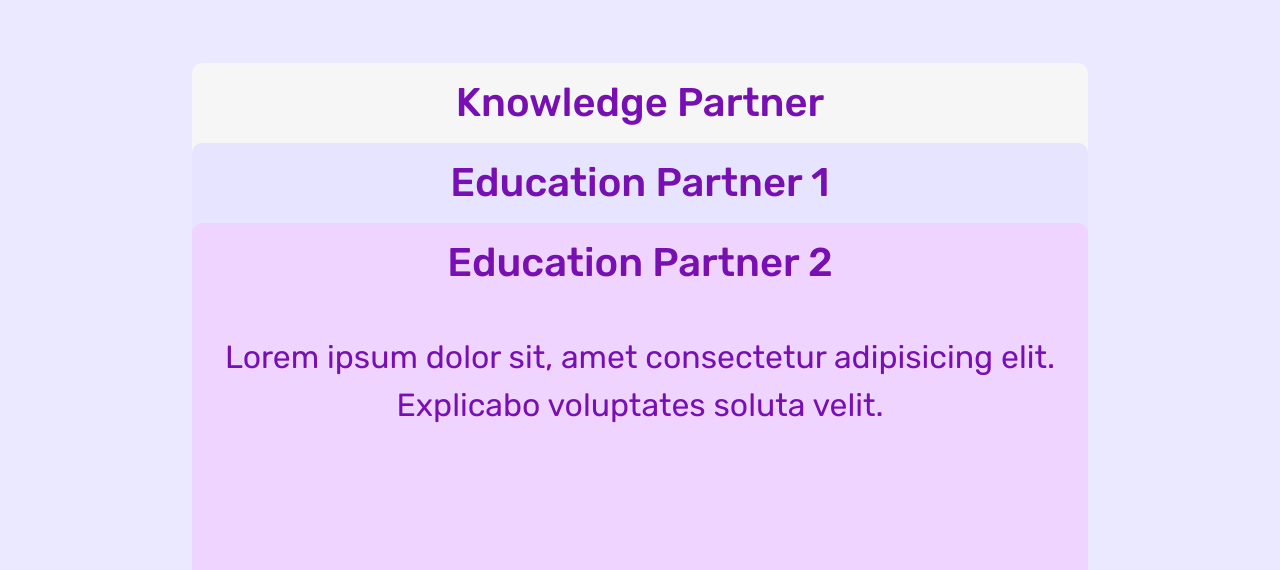
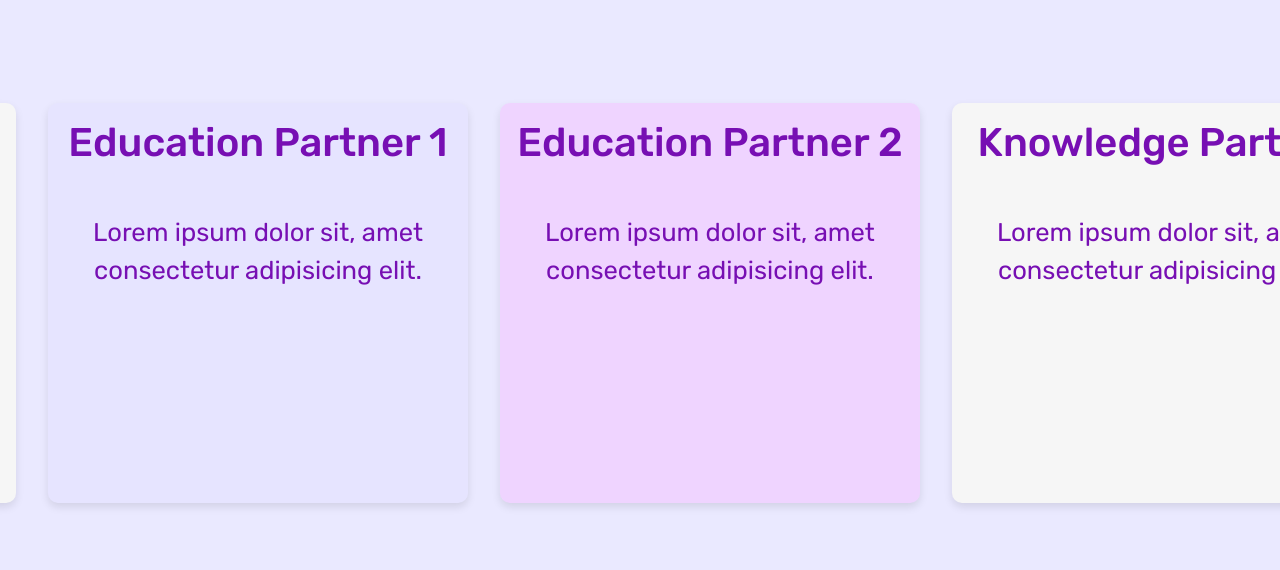
Before and after one commit to pinkelephant4/iic-website, a React (Vite) app: page / in a window 1280 px wide. Shown: the part 3210-3780 px from the top of the page. Built offline with nearby package versions, Linux system fonts and the light colour scheme; a web font is replaced by a local one.

Commit message:
sponsor changed

```diff
--- a/src/components/Sponser.jsx
+++ b/src/components/Sponser.jsx
@@ -6,27 +6,33 @@ const Sponser = () => {
       <div className="sponser-header">
         <h1>IIC Official Sponsors</h1>
       </div>
-      <div className="sponser-body">
-        <div className="knowledge-card">
-          <h1>Knowledge Partner</h1>
-          <p>
-            Lorem ipsum dolor sit, amet consectetur adipisicing elit. Explicabo
-            voluptates soluta velit.
-          </p>
-        </div>
-        <div className="education-card1">
-          <h1>Education Partner 1</h1>
-          <p>
-            Lorem ipsum dolor sit, amet consectetur adipisicing elit. Explicabo
-            voluptates soluta velit.
-          </p>
-        </div>
-        <div className="education-card2">
-          <h1>Education Partner 2</h1>
-          <p>
-            Lorem ipsum dolor sit, amet consectetur adipisicing elit. Explicabo
-            voluptates soluta velit.
-          </p>
+      <div className="carousel">
+        <div className="carousel-track">
+          <div className="carousel-card knowledge-card">
+            <h1>Knowledge Partner</h1>
+            <p>Lorem ipsum dolor sit, amet consectetur adipisicing elit.</p>
+          </div>
+          <div className="carousel-card education-card1">
+            <h1>Education Partner 1</h1>
+            <p>Lorem ipsum dolor sit, amet consectetur adipisicing elit.</p>
+          </div>
+          <div className="carousel-card education-card2">
+            <h1>Education Partner 2</h1>
+            <p>Lorem ipsum dolor sit, amet consectetur adipisicing elit.</p>
+          </div>
+          {/* Duplicate cards to make the carousel infinite */}
+          <div className="carousel-card knowledge-card">
+            <h1>Knowledge Partner</h1>
+            <p>Lorem ipsum dolor sit, amet consectetur adipisicing elit.</p>
+          </div>
+          <div className="carousel-card education-card1">
+            <h1>Education Partner 1</h1>
+            <p>Lorem ipsum dolor sit, amet consectetur adipisicing elit.</p>
+          </div>
+          <div className="carousel-card education-card2">
+            <h1>Education Partner 2</h1>
+            <p>Lorem ipsum dolor sit, amet consectetur adipisicing elit.</p>
+          </div>
         </div>
       </div>
     </div>
--- a/src/styles/Sponser.css
+++ b/src/styles/Sponser.css
@@ -4,6 +4,7 @@
   color: #770fb3;
   height: 100vh;
   position: relative;
+  overflow: hidden; /* To hide overflow of carousel */
 }
 
 /* Sponsor Header */
@@ -11,86 +12,74 @@
   text-align: center;
   padding: 2rem;
 }
+
 .sponser-header > h1 {
   font-size: 3.2rem;
   color: black;
 }
 
-/* Sponsor Body */
-.sponser-body {
+/* Carousel Styling */
+.carousel {
   display: flex;
   justify-content: center;
   align-items: center;
-  flex-direction: column;
+  overflow: hidden; /* Hide the cards when they go outside */
+  width: 100vw;
+  height: 60vh;
   position: relative;
 }
 
-/* General Card Styling */
-.knowledge-card,
-.education-card1,
-.education-card2 {
-  width: 70vw;
+.carousel-track {
+  display: flex;
+  width: calc(300%); /* Enough width to fit all cards */
+  animation: slide 10s linear infinite; /* Smooth infinite animation */
+}
+
+/* Carousel Card Styling */
+.carousel-card {
+  flex: 0 0 30%; /* Each card takes up 30% of the width */
+  margin: 0 1rem;
   height: 50vh;
   text-align: center;
-  position: absolute;
-  transition: opacity 0.5s ease, transform 0.5s ease;
+  transition: transform 0.5s ease;
   overflow: hidden;
   border-radius: 10px;
+  box-shadow: 0 4px 8px rgba(0, 0, 0, 0.1);
 }
+
+.carousel-card:hover {
+  transform: scale(1.05);
+  z-index: 10;
+}
+
+/* Individual card colors */
 .knowledge-card {
   background-color: #f6f6f6;
 }
+
 .education-card1 {
   background-color: #e6e4ff;
 }
+
 .education-card2 {
   background-color: #efd4ff;
 }
 
-.knowledge-card h1,
-.education-card1 h1,
-.education-card2 h1 {
+.carousel-card h1 {
   padding: 1rem 0;
   font-size: 2.5rem;
 }
 
-/* Hide the rest of the card except h1 */
-.knowledge-card p,
-.education-card1 p,
-.education-card2 p {
-  opacity: 1;
-  transition: opacity 0.5s ease;
-  font-size: 2rem;
-}
-/* Adjust Positioning for Overlap */
-.knowledge-card {
-  top: 0; /* Move it down slightly */
-  z-index: 1;
-}
-.education-card1 {
-  top: 5rem; /* Education card stays at the top */
-  z-index: 2;
-}
-.education-card2 {
-  top: 10rem; /* Education card stays at the top */
-  z-index: 3;
+.carousel-card p {
+  font-size: 1.6rem;
 }
 
-/* Hover Effect: Show the card when hovered */
-.knowledge-card:hover,
-.education-card1:hover,
-.education-card2:hover {
-  opacity: 1;
-  transform: scale(1.05);
-  z-index: 10;
-  cursor: pointer;
+/* Infinite slide animation */
+@keyframes slide {
+  0% {
+    transform: translateX(0);
+  }
+  100% {
+    transform: translateX(-50%);
+  }
 }
-/* .knowledge-card:hover{
-  transform: translateX(-8rem);
-}
-.education-card1:hover{
-  transform: translateX(-8rem);
-}
-.education-card2:hover{
-  transform: translateX(-8rem);
-} */
```
